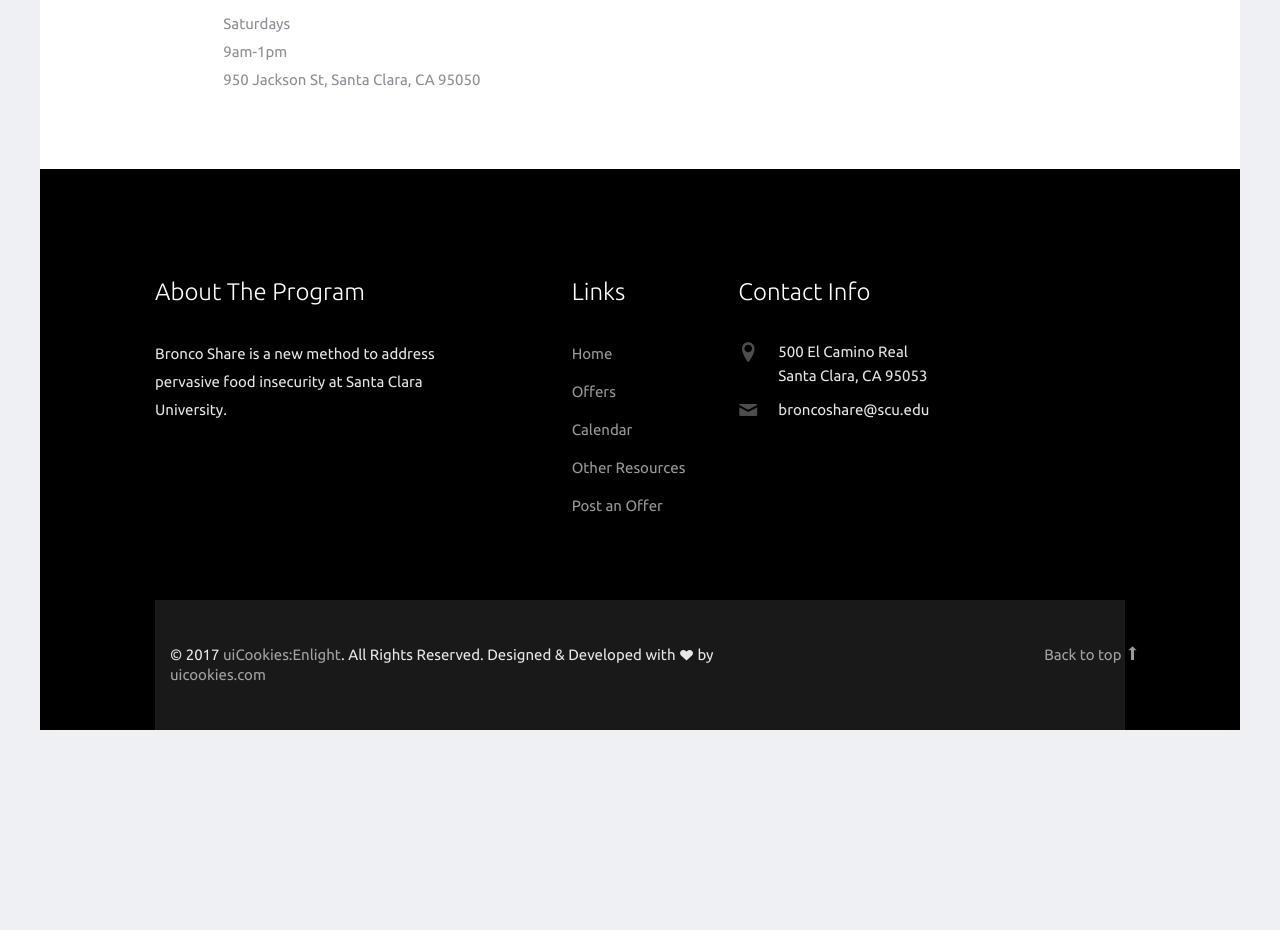
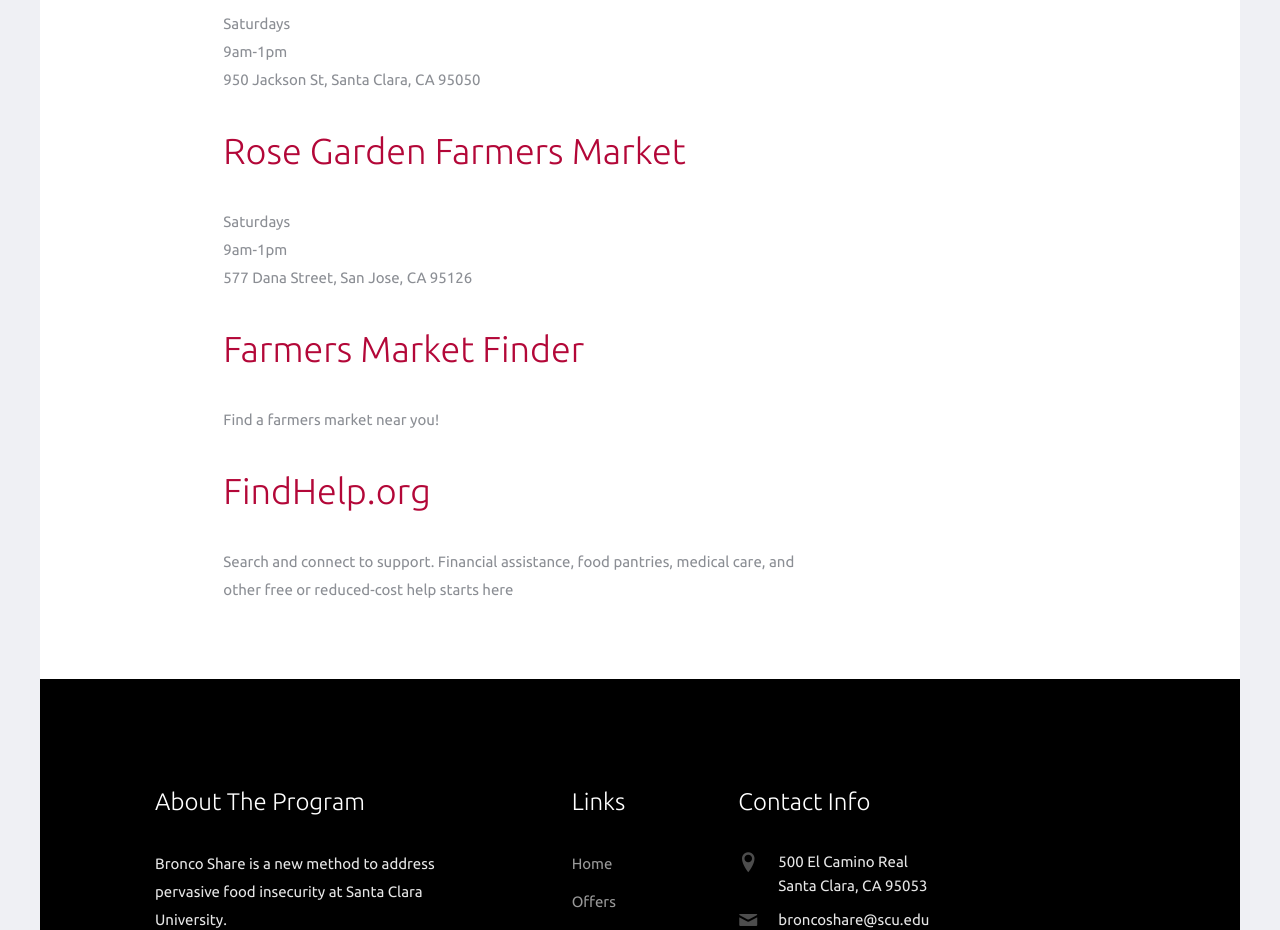
Before and after one commit to Hack-for-Humanity-2022/BroncoShare, a website: page other-resources.html in a window 1280 px wide. Shown: the part 2540-3470 px from the top of the page. Before the commit the page ends 3270 px from the top, so only its background shows below. Drawn offline with Linux system fonts and the light colour scheme; files whose address does not match are found by name.

Commit message:
more resources added

```diff
--- a/other-resources.html
+++ b/other-resources.html
@@ -117,7 +117,7 @@
                   <p>Call 800-984-3663</p>
                   <p>1691 The Alameda, San Jose, CA 95126
                   <br>One block off campus!</p>
-                </h2><a href="https://www.shfb.org/nutrition-center/recipes/">SHFB Recipe Page</a>
+                </h2><a href="https://www.shfb.org/nutrition-center/recipes/">SHFB Recipe Page</a></h2>
                   <p>Find recipes for healthy and filling meals</p>
                 <h2>2-1-1</h2>
                   <p>If you are in immediate need of food assistance, please dial 2-1-1 from a phone and
@@ -128,7 +128,15 @@
                   <p>Saturdays
                   <br>9am-1pm
                   <br>950 Jackson St, Santa Clara, CA 95050</p>
-                <h2></h2>
+                <h2><a href="https://www.wcfma.org/rose-garden">Rose Garden Farmers Market</a></h2>
+                  <p>Saturdays
+                  <br>9am-1pm
+                  <br>577 Dana Street, San Jose, CA 95126</p>
+                <h2><a href="https://ecologycenter.org/fmfinder/">Farmers Market Finder</a></h2>
+                  <p>Find a farmers market near you!</p>
+                <h2><a href="https://www.findhelp.org/">FindHelp.org</a></h2>
+                  <p>Search and connect to support. Financial assistance, food pantries, medical care,
+                    and other free or reduced-cost help starts here</p>
               </div>
             </div>
           </div>
```
